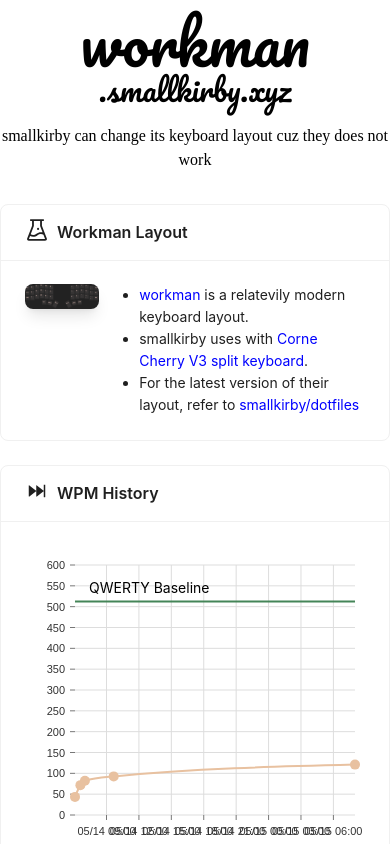
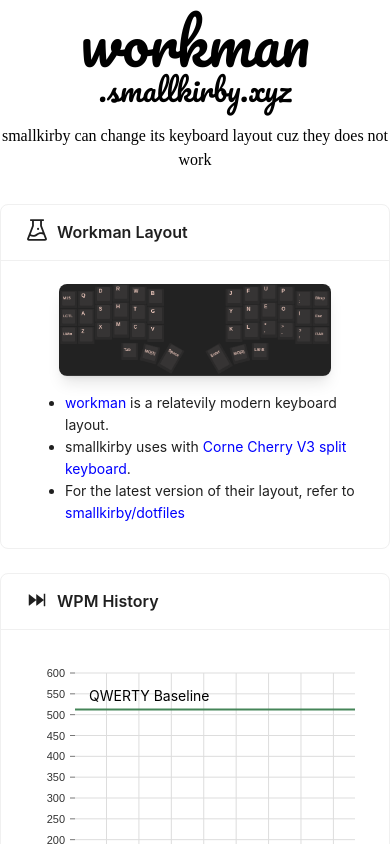
Before and after one commit to smallkirby/workman.smallkirby, a Next.js app: page / in a window 390 px wide. Shown: the top 844 px of the page. Built offline with nearby package versions, Linux system fonts and the light colour scheme.

Commit message:
responsive flex for layout description
Signed-off-by: smallkirby <ssmallkirby@gmail.com>

```diff
--- a/src/components/LayoutDescription.tsx
+++ b/src/components/LayoutDescription.tsx
@@ -15,12 +15,12 @@
         </div>
       }
     >
-      <div className="flex">
+      <div className="flex md:flex-row flex-col justify-center items-center">
         <Image
           src="/images/workman-layout.png"
           alt="workman layout"
-          width="40%"
-          className="rounded-lg shadow-lg"
+          width="80%"
+          className="rounded-lg shadow-lg mb-4 w-full"
         />
         <div className="ml-10">
           <ul className="list-disc">
```
